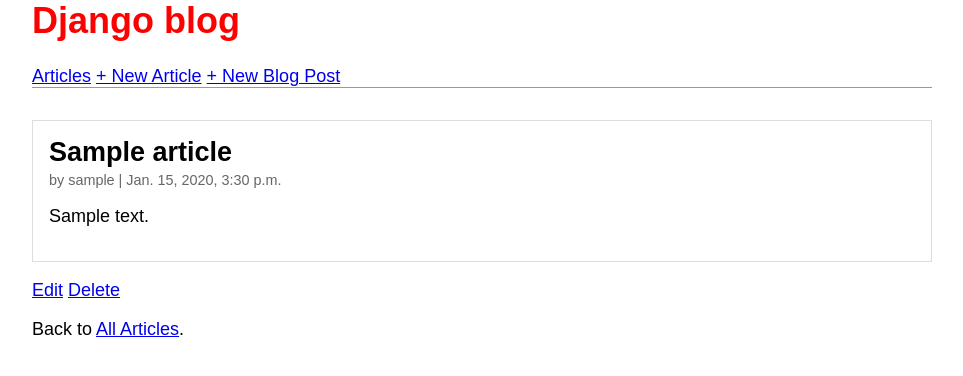
After one commit to ffaayyaazz1993-debug/django-blog-from-start, a Django app: page /articles/1/ in a window 1280 px wide. The commit adds this page. Shown: the top 376 px of the page, without its empty margins (158-1121 px from the left). Run offline with Django 5.2, Linux system fonts and the light colour scheme; tables that the repository leaves empty hold one stand-in row (values such as "Sample post").

Commit message:
newspaper app

```diff
--- /dev/null
+++ b/articles/urls.py
@@ -0,0 +1,17 @@
+from django.urls import path
+
+from .views import (
+    ArticleCreateView,
+    ArticleDeleteView,
+    ArticleDetailView,
+    ArticleListView,
+    ArticleUpdateView,
+)
+
+urlpatterns = [
+    path("<int:pk>/", ArticleDetailView.as_view(), name="article_detail"),
+    path("<int:pk>/edit/", ArticleUpdateView.as_view(), name="article_edit"),
+    path("<int:pk>/delete/", ArticleDeleteView.as_view(), name="article_delete"),
+    path("new/", ArticleCreateView.as_view(), name="article_new"),
+    path("", ArticleListView.as_view(), name="article_list"),
+]
--- a/articles/views.py
+++ b/articles/views.py
@@ -1,3 +1,33 @@
-from django.shortcuts import render
+from django.urls import reverse_lazy
+from django.views.generic import DetailView, ListView
+from django.views.generic.edit import CreateView, DeleteView, UpdateView
 
-# Create your views here.
+from .models import Article
+
+
+class ArticleListView(ListView):
+    model = Article
+    template_name = "article_list.html"
+
+
+class ArticleDetailView(DetailView):
+    model = Article
+    template_name = "article_detail.html"
+
+
+class ArticleCreateView(CreateView):
+    model = Article
+    fields = ["title", "body", "author"]
+    template_name = "article_new.html"
+
+
+class ArticleUpdateView(UpdateView):
+    model = Article
+    fields = ["title", "body"]
+    template_name = "article_edit.html"
+
+
+class ArticleDeleteView(DeleteView):
+    model = Article
+    template_name = "article_delete.html"
+    success_url = reverse_lazy("article_list")
--- a/django_project/urls.py
+++ b/django_project/urls.py
@@ -3,5 +3,6 @@
 
 urlpatterns = [
     path("admin/", admin.site.urls),
+    path("articles/", include("articles.urls")),
     path("", include("blog.urls")),
 ]
--- a/static/css/base.css
+++ b/static/css/base.css
@@ -27,3 +27,23 @@
 .post-entry h2 a:hover {
   color: red;
 }
+
+.article-entry {
+  border: 1px solid #ddd;
+  margin-bottom: 1rem;
+  padding: 1rem;
+}
+
+.article-entry h2 {
+  margin: 0 0 0.25rem;
+}
+
+.article-meta {
+  color: #666;
+  font-size: 0.9rem;
+  margin-top: 0;
+}
+
+.article-actions {
+  text-align: center;
+}
--- /dev/null
+++ b/templates/article_detail.html
@@ -0,0 +1,15 @@
+{% extends "base.html" %}
+
+{% block content %}
+<div class="article-entry">
+  <h2>{{ article.title }}</h2>
+  <p class="article-meta">by {{ article.author }} | {{ article.date }}</p>
+  <p>{{ article.body }}</p>
+</div>
+
+<p>
+  <a href="{% url 'article_edit' article.pk %}">Edit</a>
+  <a href="{% url 'article_delete' article.pk %}">Delete</a>
+</p>
+<p>Back to <a href="{% url 'article_list' %}">All Articles</a>.</p>
+{% endblock content %}
--- a/templates/base.html
+++ b/templates/base.html
@@ -12,6 +12,8 @@
         <h1><a href="{% url 'home' %}">Django blog</a></h1>
       </div>
       <div class="nav-right">
+        <a href="{% url 'article_list' %}">Articles</a>
+        <a href="{% url 'article_new' %}">+ New Article</a>
         <a href="{% url 'post_new' %}">+ New Blog Post</a>
       </div>
     </header>
--- a/templates/home.html
+++ b/templates/home.html
@@ -1,6 +1,8 @@
 {% extends "base.html" %}
 
 {% block content %}
+  <p><a href="{% url 'article_list' %}">View all articles</a></p>
+
   {% for post in post_list %}
     <div class="post-entry">
       <h2><a href="{{ post.get_absolute_url }}">{{ post.title }}</a></h2>
```
Also changed, not shown: templates/article_delete.html (added, +9 -0 lines), templates/article_edit.html (added, +9 -0 lines), templates/article_list.html (added, +15 -0 lines), templates/article_new.html (added, +9 -0 lines), 1 other file.
